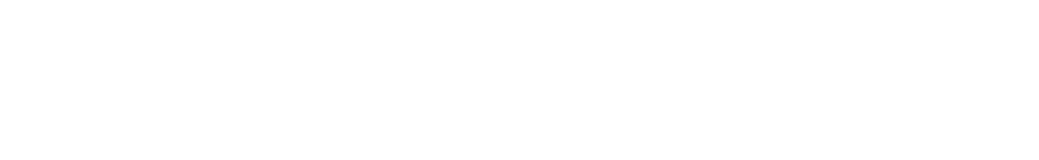
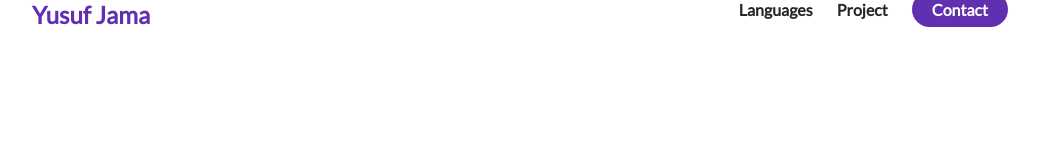
Before and after one commit to Yusuf-Jama/E-portfolio, a plain HTML site: page index.html in a window 1280 px wide. Shown: the whole page, without its empty margins (120-1159 px from the left). Drawn offline with Linux system fonts and the light colour scheme.

Commit message:
E-prtfolio

```diff
--- a/index.html
+++ b/index.html
@@ -4,9 +4,36 @@
     <meta charset="UTF-8">
     <meta http-equiv="X-UA-Compatible" content="IE=edge">
     <meta name="viewport" content="width=device-width, initial-scale=1.0">
-    <title>My Portfolio</title>
+    <title>Yusuf Jama's Portfolio</title>
+    <link rel="stylesheet" href="./styles.css">
 </head>
 <body>
-
+    <section id="About Me">
+        <nav>
+            <div class="personal__logo">Yusuf Jama</div>
+            <ul class="nav__link--list">
+                <li>
+                    <a href="" class="
+                    nav__link--anchor
+                    link__hover-effect
+                    link__hover--black
+                    ">Languages</a>
+                </li>
+                <li>
+                    <a href="" class="
+                    nav__link--anchor
+                    link__hover-effect
+                    link__hover--black
+                    ">Project</a>
+                </li>
+                <li>
+                    <a href="" class="
+                    nav__link--anchor
+                    nav__link--anchor--primary
+                    ">Contact</a>
+                </li>
+            </ul>
+        </nav>
+    </section>
 </body>
 </html>
--- a/styles.css
+++ b/styles.css
@@ -0,0 +1,64 @@
+@import url('https://fonts.googleapis.com/css2?family=Lato:ital,wght@0,400;1,700&display=swap');
+*{
+    font-family: 'Lato', sans-serif;
+    padding: 0;
+    margin: 0;
+    box-sizing: border-box;
+}
+
+h1, h2, h3{
+    color: #242424;
+    line-height: 1.25;
+    text-align: center;
+}
+
+p{
+    line-height: 1.5;
+    font-size: 16px;
+}
+
+li{
+    list-style: none;
+}
+
+/*NAVIGATION*/
+
+nav{
+    height: 100px;
+    width: 100%;
+    max-width: 1000px;
+    margin: 0 auto;
+    display: flex;
+    justify-content: space-between;
+}
+
+.nav__link--list{
+    display: flex;
+}
+
+.nav__link--anchor{
+    margin: 0 12px;
+    text-decoration: none;
+    font-size: 16px;
+    color: #242424;
+    font-weight: 700;
+}
+
+.nav__link--anchor--primary{
+    background-color: #6030b1;
+    padding: 8px 20px;
+    border-radius: 50px;
+    color: white;
+    transition: all 30ms ease;
+}
+
+.nav__link--anchor--primary:hover{
+    background-color: darkcyan;
+}
+
+.personal__logo{
+    font-size: 24px;
+    color: #6030b1;
+    margin: 0 12px;
+    font-weight: bold;
+}
```
